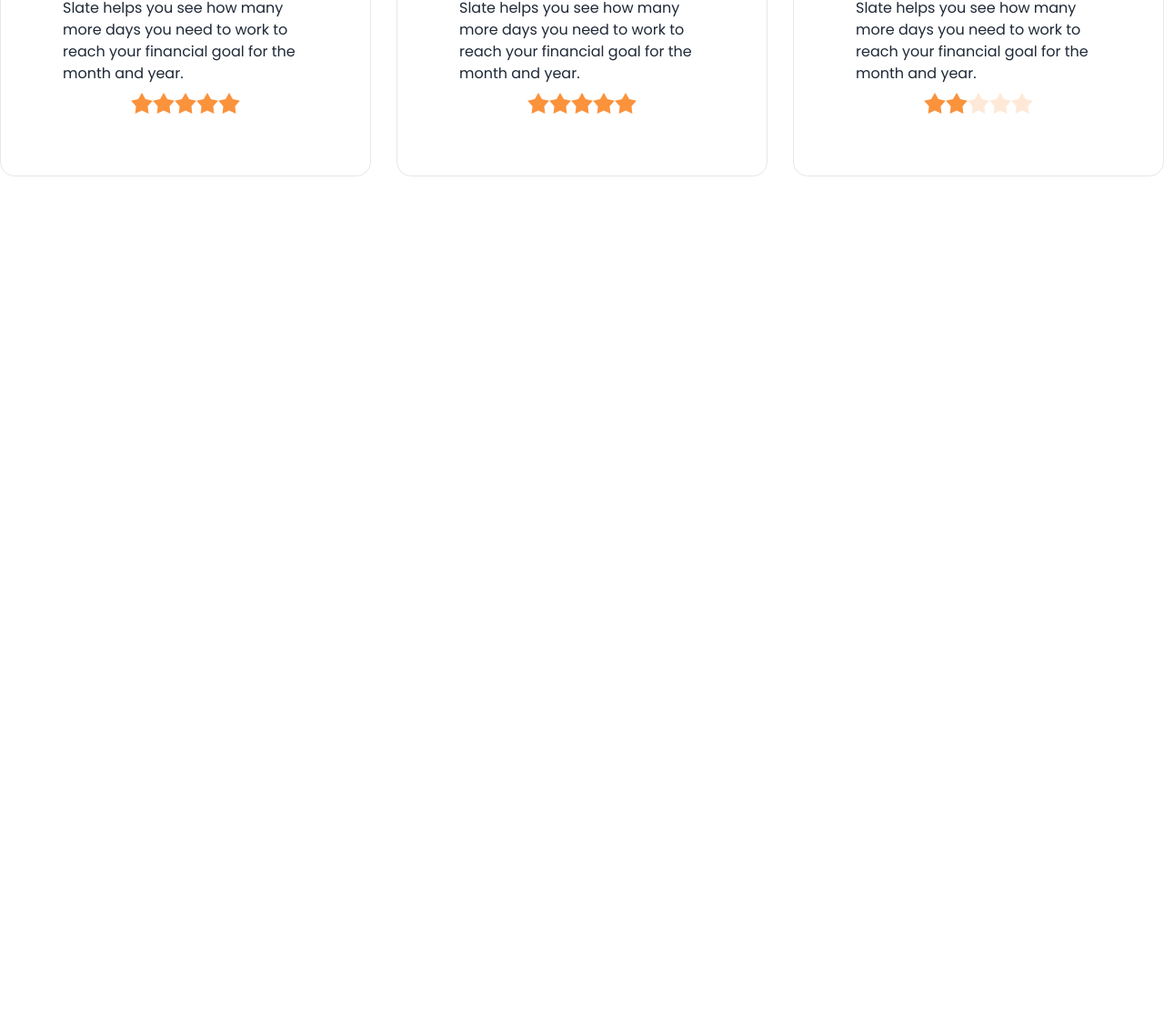
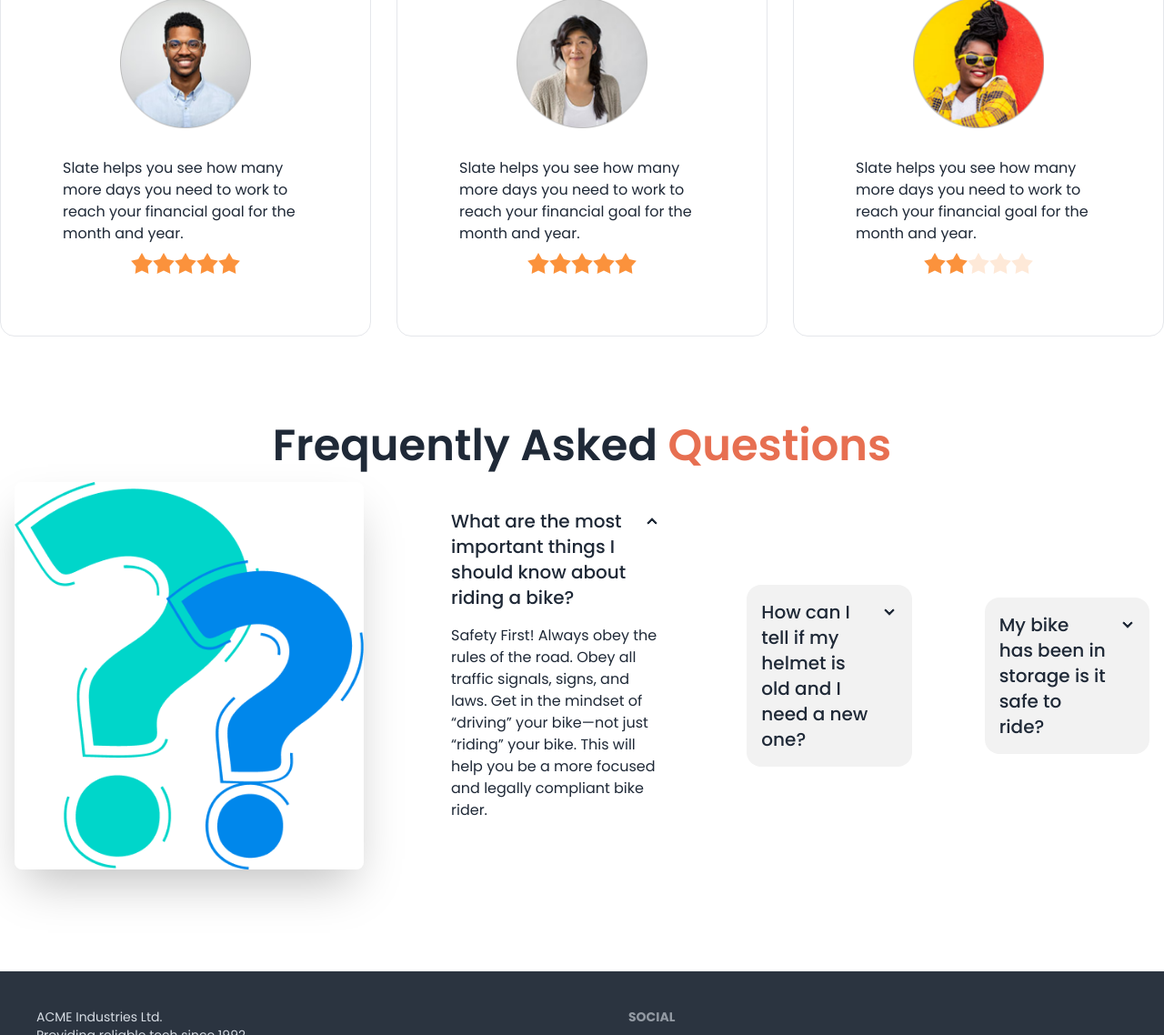
Before and after one commit to alpharahim/BIker-Zone, a plain HTML site: page index.html in a window 1280 px wide. Shown: the part 1572-2710 px from the top of the page at 91% size. Before the commit the page ends 1862 px from the top, so only its background shows below. Drawn offline with nearby package versions, Linux system fonts and the light colour scheme.

Commit message:
first commit

```diff
--- a/index.html
+++ b/index.html
@@ -156,7 +156,7 @@
         <!--featured Bike-->
       </section>
       <section class="my-24">
-        <h3 class="text-5xl font-semibold text-center">Latest Bikes</h3>
+        <h3 class="text-5xl font-semibold text-center my-20">Latest Bikes</h3>
         <div class="grid gap-5 grid-cols-1 md:grid-cols-2 lg:grid-cols-3">
           <div class="card  bg-base-100 shadow-xl">
             <figure><img src="images/others/latest1.png" alt="Shoes" /></figure>
@@ -192,9 +192,9 @@
       </section>
       <section class="my-24">
         <h3 class="text-5xl font-semibold text-center">Happy <span class="text-bike-primary"> Clients says</span></h3>
-        <div class="grid gap-7 grid-cols-1 md:grid-cols-2 lg:grid-cols-3">
+        <div class="grid gap-7 grid-cols-1 md:grid-cols-2 lg:grid-cols-3 my-24">
           <!--first Review-->
-          <div class="card   bg-base-100 p-9 border border-gray">
+          <div class="card   bg-base-100 p-9 border border-gray ">
             <figure><img class="w-36" src="images/others/user-1.png" alt="Shoes" /></figure>
             <div class="card-body">
 
@@ -247,10 +247,67 @@
           </div>
         </div>
       </section>
+      <section class="my-24">
+        <h3 class="text-5xl font-semibold text-center">Frequently Asked<span class="text-bike-primary"> Questions</span></h3>
+        <div class="hero">
+          <div class="hero-content flex-col lg:flex-row lg:gap-20">
+            <img src="images/others/faq.png" class="w-1/2 lg:max-w-sm rounded-lg shadow-2xl" />
+            <div class="">
+              <div class="collapse collapse-arrow ">
+                <input type="radio" name="my-accordion-2" checked="checked" />
+                <div class="collapse-title text-xl font-medium">
+                  What are the most important things I should
+know about riding a bike?
+                  </div>
+                  <div class="collapse-content">
+                  <p>Safety First! Always obey the rules of the road. Obey all traffic signals, signs, and laws. Get in the mindset of “driving” your bike—not just “riding” your bike. This will help you be a more focused and legally compliant bike rider. </p>
+                </div>
+                </div>
+                <div class="collapse-content">
+                  <p>hello</p>
+                </div>
+              </div>
+              <div class="collapse collapse-arrow bg-base-200">
+                <input type="radio" name="my-accordion-2" />
+                <div class="collapse-title text-xl font-medium">
+                  How can I tell if my helmet is old and I need a
+new one?
+                </div>
+                <div class="collapse-content">
+                  <p>Safety First! Always obey the rules of the road. Obey all traffic signals, signs, and laws. Get in the mindset of “driving” your bike—not just “riding” your bike. This will help you be a more focused and legally compliant bike rider. </p>
+                </div>
+              </div>
+              <div class="collapse collapse-arrow bg-base-200">
+                <input type="radio" name="my-accordion-2" />
+                <div class="collapse-title text-xl font-medium">
+                  My bike has been in storage is it safe to ride?
+                </div>
+                <div class="collapse-content">
+                  <p>Safety First! Always obey the rules of the road. Obey all traffic signals, signs, and laws. Get in the mindset of “driving” your bike—not just “riding” your bike. This will help you be a more focused and legally compliant bike rider. </p>
+                </div>
+              </div>
+            </div>
+          </div>
+        </div>
+      </section>
     </main>
-    <footer>
 
-    </footer>
+      <footer class="footer p-10 bg-neutral text-neutral-content">
+        <aside>
+
+          <p>ACME Industries Ltd.<br/>Providing reliable tech since 1992</p>
+        </aside>
+        <nav>
+          <header class="footer-title">Social</header>
+          <div class="grid grid-cols-1 gap-8">
+            <a><img class="w-36" src="images/others/android.png" alt=""></a>
+
+            <a><img  class="w-36"  src="images/others/ios.png" alt=""></a>
+
+          </div>
+        </nav>
+      </footer>
+
 
 </body>
 </html>
```
